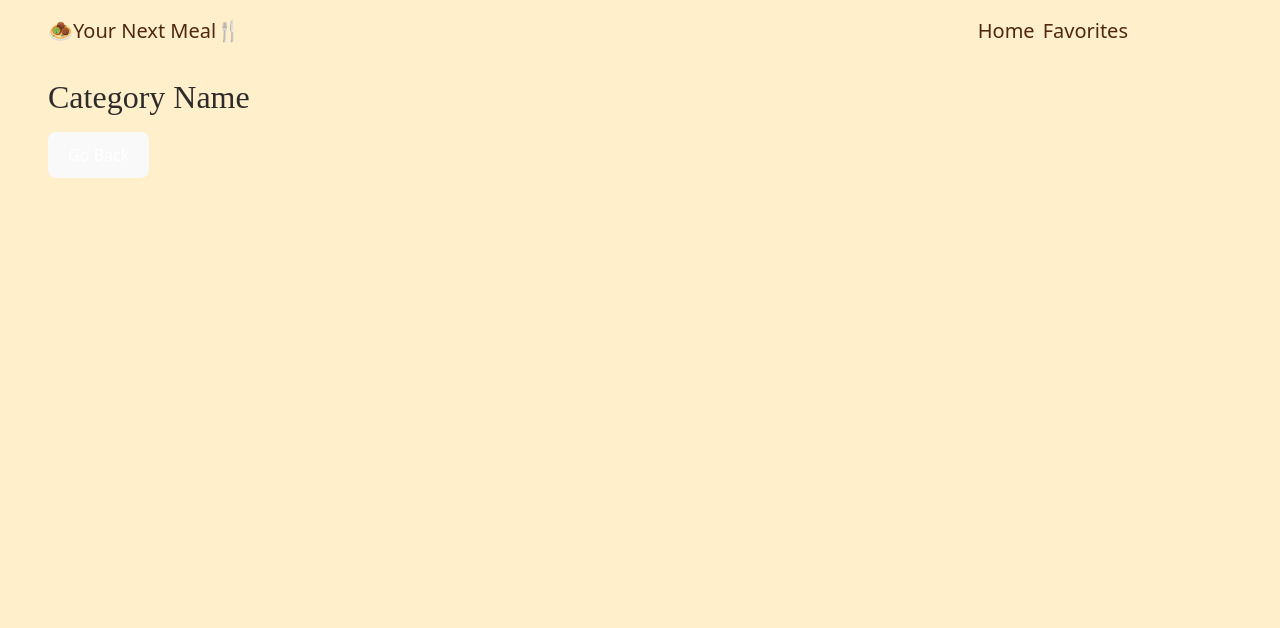
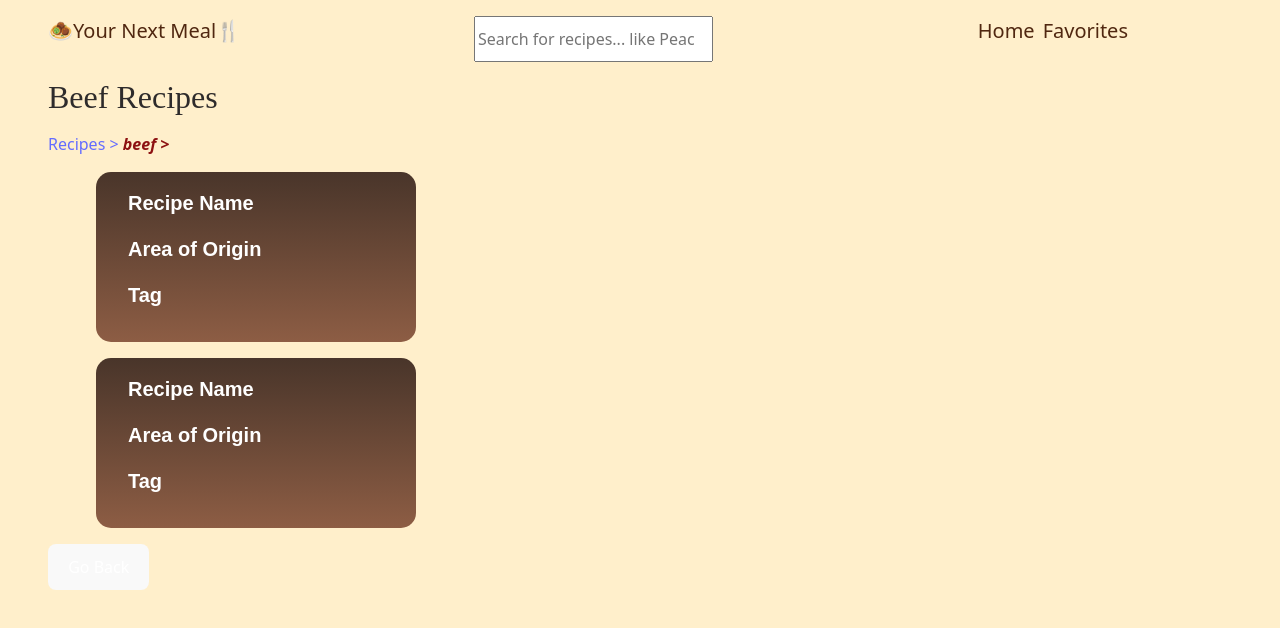
Before and after one commit to ANIO-Official/your-next-meal-app, a React (Vite) app: page /category/beef in a window 1280 px wide. Shown: the top 628 px of the page. Built offline with nearby package versions, Linux system fonts and the light colour scheme; a web font is replaced by a local one.

Commit message:
Updated Recipe Detail Page with notes and plans. Updated CategoryPage with tester recipe cards for testing navigation and added navigation to return to the category's page. Created Recipe Card JSX. Updated Navbar with search bar element (non-functional).

```diff
--- a/src/components/Navbar.jsx
+++ b/src/components/Navbar.jsx
@@ -8,6 +8,8 @@ export default function Navbar() {
         <header>
             <nav className="d-flex flex-row justify-content-between">
                 <NavLink id="nav-title" className="nav-item" to="/">🧆Your Next Meal🍴</NavLink>
+                <input type='search' placeholder="Search for recipes... like Peach Cobbler!"/>
+
                 <ul className="d-flex flex-row" style={{ listStyle: 'none' }}>
                     <NavLink className="me-2 nav-item" to="/">Home</NavLink>
                     <NavLink className="me-2 nav-item" to="/favorites">Favorites</NavLink>
--- a/src/components/RecipeCard.jsx
+++ b/src/components/RecipeCard.jsx
@@ -1 +1,19 @@
 //Show Preview of Recipe
+
+import { Link, useParams } from "react-router-dom";
+
+
+//Pass prop of the recipe information. Use in the areas within the div
+export default function RecipeCard() {
+    const {category} = useParams()
+    return (
+        <Link to={`/recipe-details`}>
+            <div className="recipe-card">
+                <p className="recipe-name">Recipe Name</p>
+                <p className="recipe-area">Area of Origin</p>
+                <p className="recipe-tag">Tag</p>
+            </div>
+        </Link>
+
+    )
+}
--- /dev/null
+++ b/src/pages/CategoryPage/CategoryPage.css
@@ -0,0 +1,10 @@
+.recipe-card{
+    background: linear-gradient(rgb(73, 53, 42), rgb(141, 93, 68));
+    color: white;
+    font-weight: bold;
+    font-size: 1.25rem;
+    width: 25vw;
+    padding: 1rem 2rem;
+    margin: 1rem;
+    border-radius: 15px;
+}
--- a/src/pages/CategoryPage/CategoryPage.jsx
+++ b/src/pages/CategoryPage/CategoryPage.jsx
@@ -1,15 +1,27 @@
 //Show All Recipe Cards of the category
 
-import { useNavigate } from "react-router-dom"
+import { NavLink, useNavigate, useParams } from "react-router-dom"
+import RecipeCard from "../../components/RecipeCard"
+import './CategoryPage.css'
 
 
-export default function CategoryPage(){
+export default function CategoryPage() {
     const navigate = useNavigate()
+    const { category } = useParams()
 
     return (
         <main>
-            <h2>Category Name</h2>
-            <button onClick={()=> navigate(-1)}>Go Back</button>
+            <h2>{`${category[0].toUpperCase() + category.slice(1)}`} Recipes</h2>
+            <nav className="sub-nav">
+                <NavLink to='/'>{`Recipes > `}</NavLink>
+                <NavLink to={`/category/${category}`}>{`${category} > `}</NavLink>
+            </nav>
+            {/* Use Relative Paths for each list recipe item created. */}
+            <ul id="recipe-card-list">
+                <RecipeCard />
+                <RecipeCard />
+            </ul>
+            <button onClick={() => navigate(-1)}>Go Back</button>
         </main>
     )
 }
--- a/src/pages/HomePage/HomePage.jsx
+++ b/src/pages/HomePage/HomePage.jsx
@@ -1,6 +1,6 @@
 //Show All Categories. Do a grid 🤷‍♀️
 import './HomePage.css'
-import { Link } from 'react-router-dom';
+import { NavLink } from 'react-router-dom';
 
 export default function HomePage() {
   return (
@@ -8,38 +8,38 @@ export default function HomePage() {
         <h1 id="recipe-app-title">WorldWide Cookbook 📚</h1>
         <p id="welcome-message" className='subtitle'><i>Hey good looking? Whatcha' cooking?</i></p>
 
-        <div id="category-grid">
+        <nav id="category-nav">
             <h2>Meat Based</h2>
             <div  className='category-row'>
-                <Link to='/category/beef'><button className="category-button">Beef</button></Link>
-                <Link to='/category/chicken'><button className="category-button">Chicken</button></Link>
-                <Link to='/category/pork'><button className="category-button">Pork</button></Link>
+                <NavLink to='category/beef'><button className="category-button">Beef</button></NavLink>
+                <NavLink to='category/chicken'><button className="category-button">Chicken</button></NavLink>
+                <NavLink to='category/pork'><button className="category-button">Pork</button></NavLink>
            </div>
             <div className='category-row'>
-                <Link to='/category/lamb'><button className="category-button">Lamb</button></Link>
-                <Link to='/category/goat'><button className="category-button">Goat</button></Link>
-                <Link to='/category/seafood'><button className="category-button">Seafood</button></Link>
+                <NavLink to='category/lamb'><button className="category-button">Lamb</button></NavLink>
+                <NavLink to='category/goat'><button className="category-button">Goat</button></NavLink>
+                <NavLink to='category/seafood'><button className="category-button">Seafood</button></NavLink>
             </div>
             <h2>Meal Based</h2>
             <div className='category-row'>
-                <Link to='/category/pasta'><button className="category-button">Pasta</button></Link>
-                <Link to='/category/side'><button className="category-button">Side</button></Link>
-                <Link to='/category/starter'><button className="category-button">Starter</button></Link>
+                <NavLink to='category/pasta'><button className="category-button">Pasta</button></NavLink>
+                <NavLink to='category/side'><button className="category-button">Side</button></NavLink>
+                <NavLink to='category/starter'><button className="category-button">Starter</button></NavLink>
             </div>
             <div className='category-row'>
-                <Link to='/category/breakfast'><button className="category-button">Breakfast</button></Link>
-                <Link to='/category/dessert'><button className="category-button">Dessert</button></Link>
+                <NavLink to='category/breakfast'><button className="category-button">Breakfast</button></NavLink>
+                <NavLink to='category/dessert'><button className="category-button">Dessert</button></NavLink>
             </div>
             <h2>Vegan & Vegetarian Based</h2>
             <div className='category-row'>
-                <Link to='/category/vegan'><button className="category-button">Vegan</button></Link>
-                <Link to='/category/vegetarian'><button className="category-button">Vegetarian</button></Link>
+                <NavLink to='category/vegan'><button className="category-button">Vegan</button></NavLink>
+                <NavLink to='category/vegetarian'><button className="category-button">Vegetarian</button></NavLink>
             </div>
             <h2>Other</h2>
             <div className='category-row'>
-                <Link to='/category/miscellaneous'><button className="category-button">Miscellaneous</button></Link>
+                <NavLink to='category/miscellaneous'><button className="category-button">Miscellaneous</button></NavLink>
             </div>
-        </div>
+        </nav>
     </main>
   );
 }
--- a/src/pages/RecipeDetailPage/RecipeDetailPage.jsx
+++ b/src/pages/RecipeDetailPage/RecipeDetailPage.jsx
@@ -1,11 +1,26 @@
 //Show Specific Recipe's Details
-
+import { useNavigate } from "react-router-dom"
 
 
 export default function RecipeDetailPage(){
+    const navigate = useNavigate()
+
+
     return (
         <main>
-            <h2>Recipe Name</h2>
+            <h1>Recipe Name | Recipe ID</h1>
+            <img src="" alt="picture of food" />
+            <p className="subtitle">Recipe Area Origin</p>
+            <p>Recipe Category</p> {/* Make into link, use prop's category as the to in template literal */}
+            <h2>Ingredients</h2>
+            <ul>
+                All Ingredients here dynamically with their measure pair
+            </ul>
+            <h3>Let's Get Cooking!</h3>
+            <ol>
+                Ordered steps here
+            </ol>
+            <button onClick={() => navigate(-1)}>Go Back</button>
         </main>
     )
 }
```
